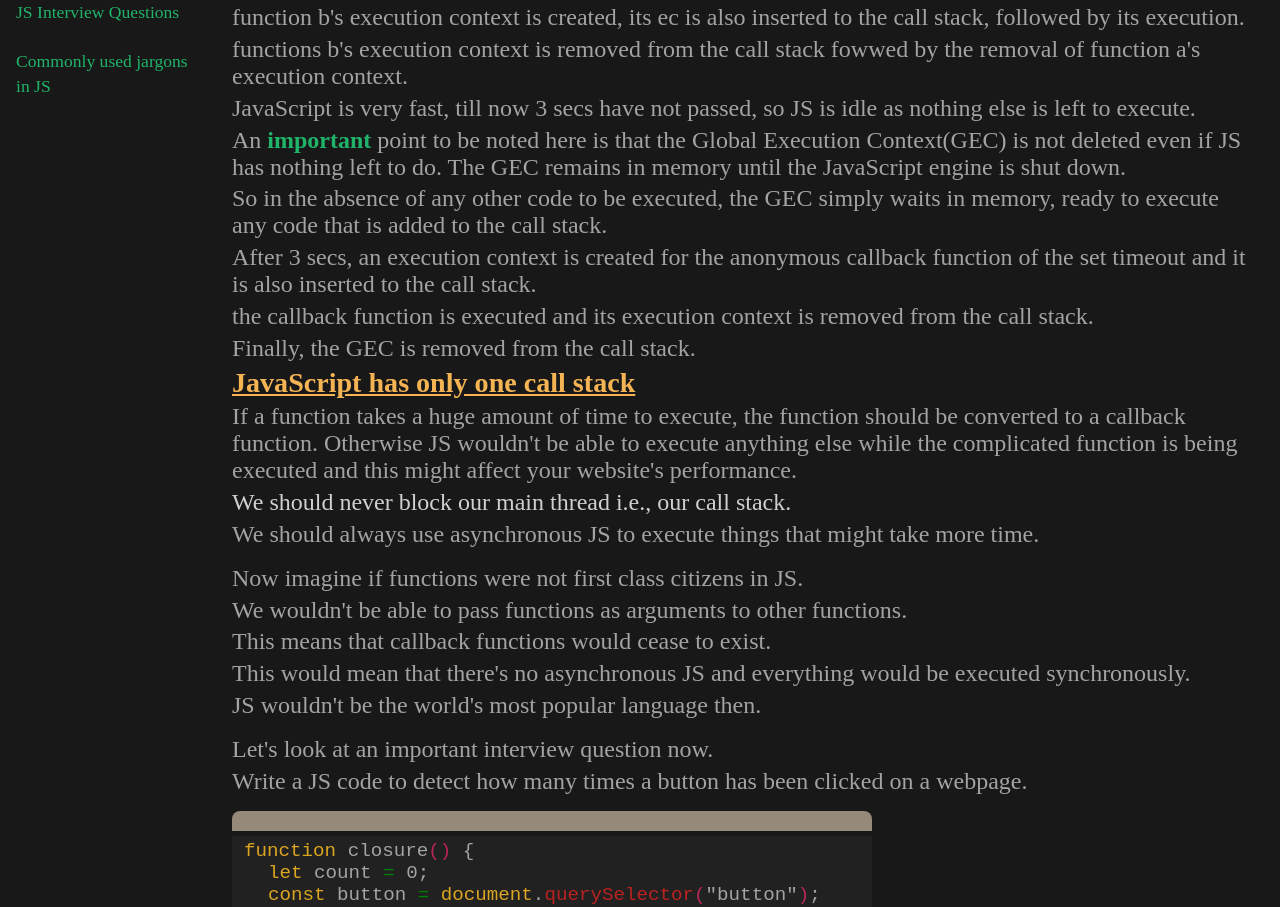
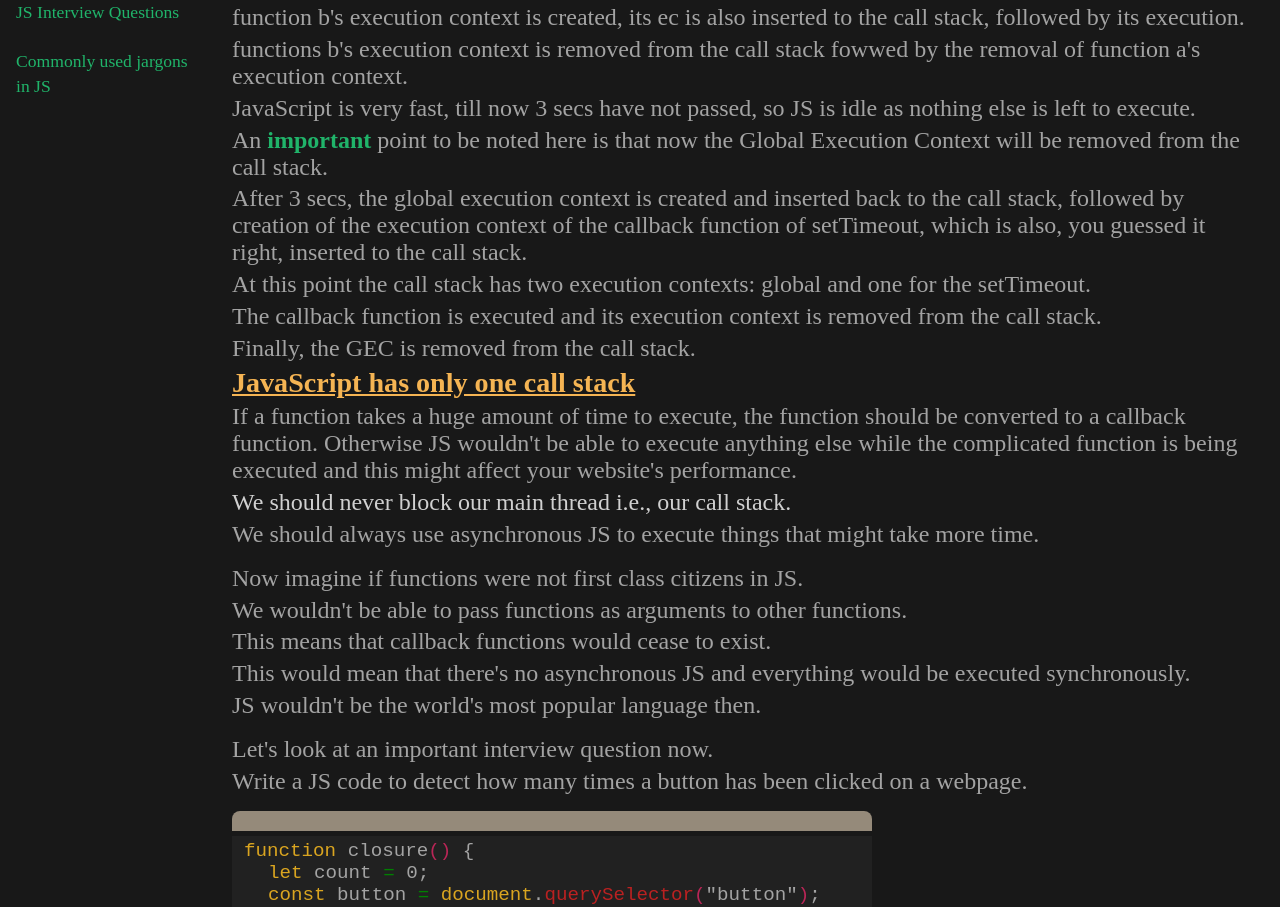
Before and after one commit to SoumyaSagnik/Blogs, a React (Create React App) app: page /js-callback in a window 1280 px wide. Shown: the part 925-1832 px from the top of the page. Built offline with nearby package versions, Linux system fonts and the light colour scheme; a web font is replaced by a local one.

Commit message:
information correction

```diff
--- a/src/Pages/Callback.js
+++ b/src/Pages/Callback.js
@@ -136,22 +136,21 @@ const Callback = () => {
         </p>
         <p>
           An <span className="green">important</span> point to be noted here is
-          that the Global Execution Context(GEC) is not deleted even if JS has
-          nothing left to do. The GEC remains in memory until the JavaScript
-          engine is shut down.
-        </p>
-        <p>
-          So in the absence of any other code to be executed, the GEC simply
-          waits in memory, ready to execute any code that is added to the call
+          that now the Global Execution Context will be removed from the call
           stack.
         </p>
         <p>
-          After 3 secs, an execution context is created for the anonymous
-          callback function of the set timeout and it is also inserted to the
-          call stack.
+          After 3 secs, the global execution context is created and inserted
+          back to the call stack, followed by creation of the execution context
+          of the callback function of setTimeout, which is also, you guessed it
+          right, inserted to the call stack.
         </p>
         <p>
-          the callback function is executed and its execution context is removed
+          At this point the call stack has two execution contexts: global and
+          one for the setTimeout.
+        </p>
+        <p>
+          The callback function is executed and its execution context is removed
           from the call stack.
         </p>
         <p>Finally, the GEC is removed from the call stack.</p>
```
